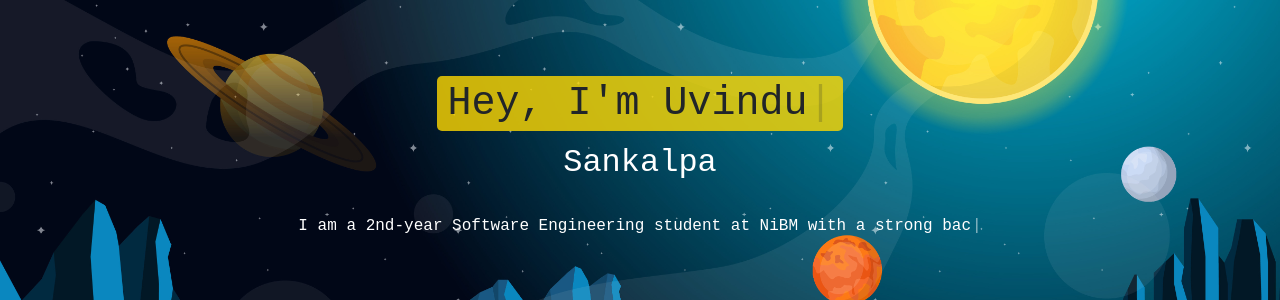
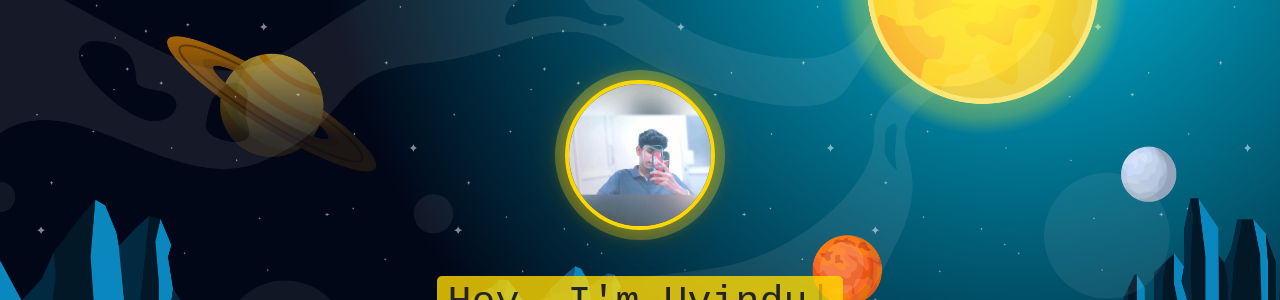
Before and after one commit to uvindusl/portfio-react, a React (Vite) app: page / in a window 1280 px wide. Shown: the part 176-476 px from the top of the page. Built offline with nearby package versions, Linux system fonts and the light colour scheme.

Commit message:
profile pic added for portfolio

```diff
--- a/src/components/Hero.jsx
+++ b/src/components/Hero.jsx
@@ -1,12 +1,18 @@
 import { useEffect, useRef, useState } from "react";
 import Typewriter from "typewriter-effect/dist/core";
+import profile from "../assets/profile.jpeg";
 
 function Hero() {
   const typewriterRef1 = useRef(null);
   const typewriterRef2 = useRef(null);
   const [showSankalpa, setShowSankalpa] = useState(false);
+  const [showProfile, setShowProfile] = useState(false);
 
   useEffect(() => {
+    const profileTimer = setTimeout(() => {
+      setShowProfile(true);
+    }, 500);
+
     if (typewriterRef1.current) {
       new Typewriter(typewriterRef1.current, {
         strings: "Hey, I'm Uvindu",
@@ -15,7 +21,7 @@ function Hero() {
         delay: 40,
       })
         .callFunction(() => {
-          setShowSankalpa(true); // Show "Sankalpa" after first typing completes
+          setShowSankalpa(true);
         })
         .callFunction(() => {
           if (typewriterRef2.current) {
@@ -29,16 +35,23 @@ function Hero() {
           }
         });
     }
+
+    return () => clearTimeout(profileTimer);
   }, []);
 
   return (
     <div className="container">
+      <div className={`profile-container ${showProfile ? "show" : ""}`}>
+        <div className="profile-pic-wrapper">
+          <img src={profile} alt="Uvindu Sankalpa" className="profile-pic" />
+          <div className="profile-glow"></div>
+        </div>
+      </div>
+
       <h1>
         <span ref={typewriterRef1} className="highlight"></span>
       </h1>
-
       {showSankalpa && <h2 className="mt-3 mainsubtext secname">Sankalpa</h2>}
-
       <div className="paradiv">
         <p className="mt-4 para">
           <span ref={typewriterRef2}></span>
--- a/src/css/App.css
+++ b/src/css/App.css
@@ -110,6 +110,90 @@ main {
   display: inline-block;
   max-width: 800px;
   font-family: monospace;
+}
+
+/* Profile Photo Styles */
+.profile-container {
+  margin-bottom: 30px;
+  opacity: 0;
+  transform: translateY(20px) scale(0.8);
+  transition: all 0.8s ease-out;
+}
+
+.profile-container.show {
+  opacity: 1;
+  transform: translateY(0) scale(1);
+}
+
+.profile-pic-wrapper {
+  position: relative;
+  display: inline-block;
+  margin-bottom: 20px;
+}
+
+.profile-pic {
+  width: 150px;
+  height: 150px;
+  border-radius: 50%;
+  border: 4px solid #ffd700;
+  object-fit: cover;
+  position: relative;
+  z-index: 2;
+  box-shadow: 0 0 20px rgba(255, 215, 0, 0.4), 0 0 40px rgba(255, 215, 0, 0.2),
+    0 8px 32px rgba(0, 0, 0, 0.3);
+  transition: all 0.3s ease;
+}
+
+.profile-pic:hover {
+  transform: scale(1.05);
+  box-shadow: 0 0 30px rgba(255, 215, 0, 0.6), 0 0 60px rgba(255, 215, 0, 0.3),
+    0 12px 40px rgba(0, 0, 0, 0.4);
+}
+
+.profile-glow {
+  position: absolute;
+  top: -10px;
+  left: -10px;
+  right: -10px;
+  bottom: -10px;
+  border-radius: 50%;
+  background: linear-gradient(45deg, #ffd700, #ffed4e, #ffd700);
+  opacity: 0.3;
+  z-index: 1;
+  animation: pulse-glow 3s ease-in-out infinite;
+}
+
+@keyframes pulse-glow {
+  0%,
+  100% {
+    opacity: 0.3;
+    transform: scale(1);
+  }
+  50% {
+    opacity: 0.5;
+    transform: scale(1.05);
+  }
+}
+
+/* Mobile Responsiveness */
+@media (max-width: 768px) {
+  .profile-pic {
+    width: 120px;
+    height: 120px;
+    border-width: 3px;
+  }
+
+  .profile-container {
+    margin-bottom: 20px;
+  }
+}
+
+@media (max-width: 480px) {
+  .profile-pic {
+    width: 100px;
+    height: 100px;
+    border-width: 2px;
+  }
 }
 
 /* Works Section */
```
Also changed, not shown: src/assets/profile.jpeg (added).
